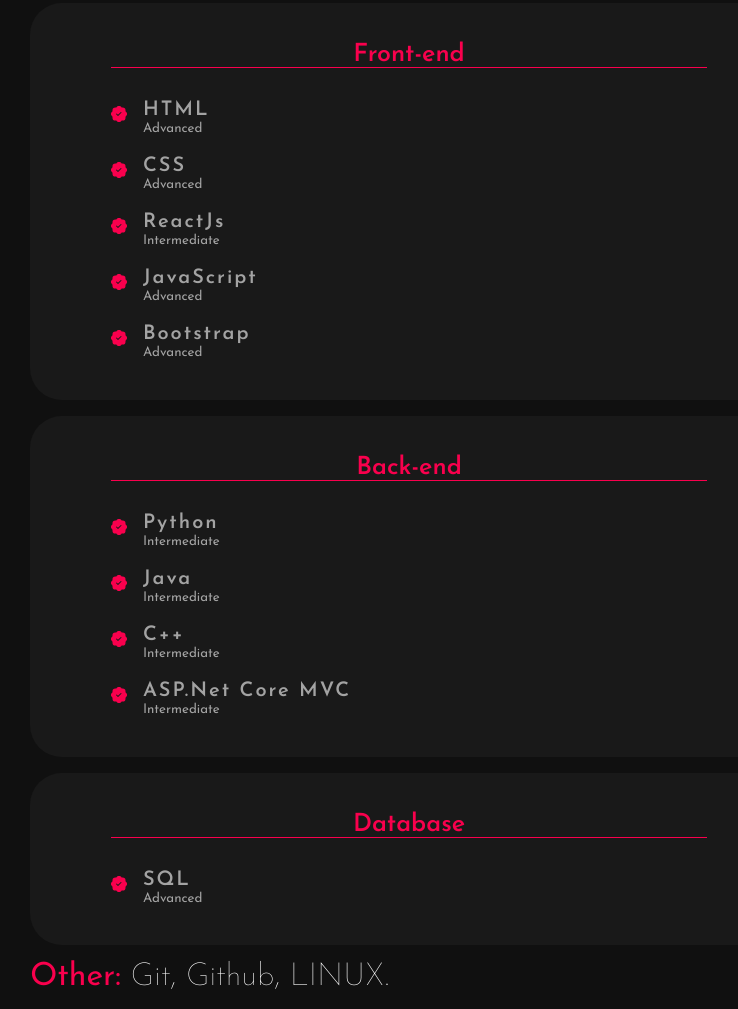
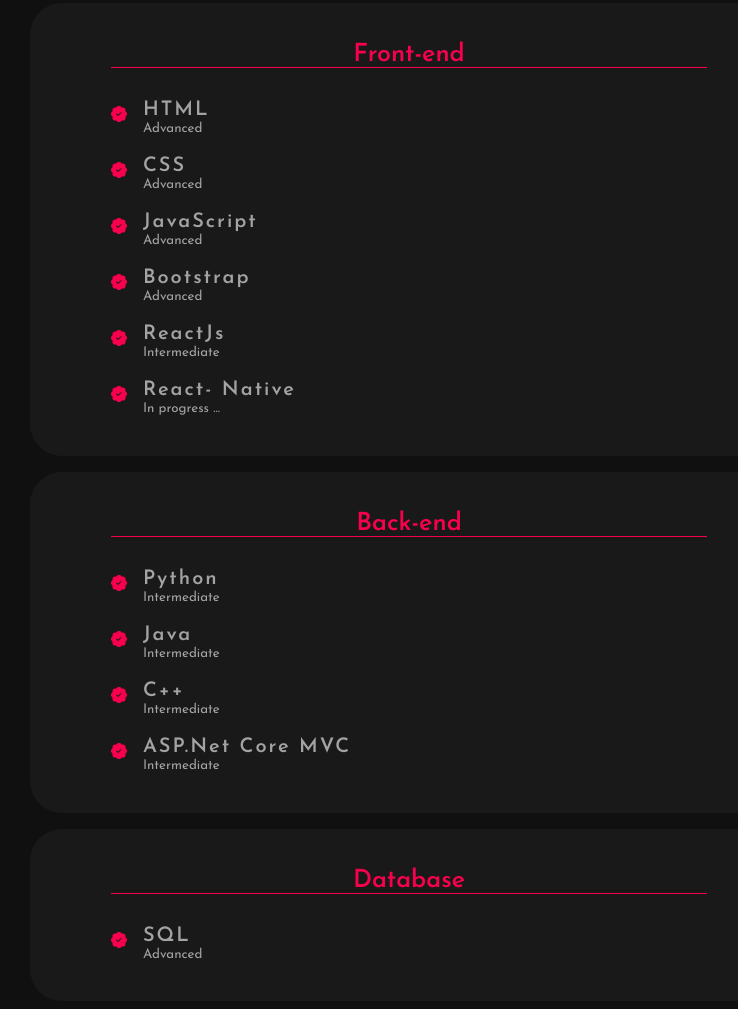
Before and after one commit to Sh0aib-Ja0allah/My-Portfolio, a plain HTML site: page index.html in a window 1280 px wide. Shown: the part 1768-2777 px from the top of the page, without its empty margins (265-1003 px from the left). Drawn offline with Linux system fonts and the light colour scheme.

Commit message:
Update index.html

```diff
--- a/index.html
+++ b/index.html
@@ -164,6 +164,35 @@
 											<small class="text-light">Advanced</small>
 										</div>
 									</article>
+
+									<article class="experience__details">
+										<svg stroke="currentColor" fill="currentColor" stroke-width="0"
+											viewBox="0 0 16 16" class="experience__details-icon" height="1em"
+											width="1em" xmlns="http://www.w3.org/2000/svg">
+											<path
+												d="M10.067.87a2.89 2.89 0 0 0-4.134 0l-.622.638-.89-.011a2.89 2.89 0 0 0-2.924 2.924l.01.89-.636.622a2.89 2.89 0 0 0 0 4.134l.637.622-.011.89a2.89 2.89 0 0 0 2.924 2.924l.89-.01.622.636a2.89 2.89 0 0 0 4.134 0l.622-.637.89.011a2.89 2.89 0 0 0 2.924-2.924l-.01-.89.636-.622a2.89 2.89 0 0 0 0-4.134l-.637-.622.011-.89a2.89 2.89 0 0 0-2.924-2.924l-.89.01-.622-.636zm.287 5.984-3 3a.5.5 0 0 1-.708 0l-1.5-1.5a.5.5 0 1 1 .708-.708L7 8.793l2.646-2.647a.5.5 0 0 1 .708.708z">
+											</path>
+										</svg>
+										<div>
+											<h4>JavaScript</h4>
+											<small class="text-light">Advanced</small>
+										</div>
+									</article>
+
+									<article class="experience__details">
+										<svg stroke="currentColor" fill="currentColor" stroke-width="0"
+											viewBox="0 0 16 16" class="experience__details-icon" height="1em"
+											width="1em" xmlns="http://www.w3.org/2000/svg">
+											<path
+												d="M10.067.87a2.89 2.89 0 0 0-4.134 0l-.622.638-.89-.011a2.89 2.89 0 0 0-2.924 2.924l.01.89-.636.622a2.89 2.89 0 0 0 0 4.134l.637.622-.011.89a2.89 2.89 0 0 0 2.924 2.924l.89-.01.622.636a2.89 2.89 0 0 0 4.134 0l.622-.637.89.011a2.89 2.89 0 0 0 2.924-2.924l-.01-.89.636-.622a2.89 2.89 0 0 0 0-4.134l-.637-.622.011-.89a2.89 2.89 0 0 0-2.924-2.924l-.89.01-.622-.636zm.287 5.984-3 3a.5.5 0 0 1-.708 0l-1.5-1.5a.5.5 0 1 1 .708-.708L7 8.793l2.646-2.647a.5.5 0 0 1 .708.708z">
+											</path>
+										</svg>
+										<div>
+											<h4>Bootstrap</h4>
+											<small class="text-light">Advanced</small>
+										</div>
+									</article>
+
 									<article class="experience__details">
 										<svg stroke="currentColor" fill="currentColor" stroke-width="0"
 											viewBox="0 0 16 16" class="experience__details-icon" height="1em"
@@ -177,6 +206,8 @@
 											<small class="text-light">Intermediate</small>
 										</div>
 									</article>
+
+
 									<article class="experience__details">
 										<svg stroke="currentColor" fill="currentColor" stroke-width="0"
 											viewBox="0 0 16 16" class="experience__details-icon" height="1em"
@@ -186,21 +217,8 @@
 											</path>
 										</svg>
 										<div>
-											<h4>JavaScript</h4>
-											<small class="text-light">Advanced</small>
-										</div>
-									</article>
-									<article class="experience__details">
-										<svg stroke="currentColor" fill="currentColor" stroke-width="0"
-											viewBox="0 0 16 16" class="experience__details-icon" height="1em"
-											width="1em" xmlns="http://www.w3.org/2000/svg">
-											<path
-												d="M10.067.87a2.89 2.89 0 0 0-4.134 0l-.622.638-.89-.011a2.89 2.89 0 0 0-2.924 2.924l.01.89-.636.622a2.89 2.89 0 0 0 0 4.134l.637.622-.011.89a2.89 2.89 0 0 0 2.924 2.924l.89-.01.622.636a2.89 2.89 0 0 0 4.134 0l.622-.637.89.011a2.89 2.89 0 0 0 2.924-2.924l-.01-.89.636-.622a2.89 2.89 0 0 0 0-4.134l-.637-.622.011-.89a2.89 2.89 0 0 0-2.924-2.924l-.89.01-.622-.636zm.287 5.984-3 3a.5.5 0 0 1-.708 0l-1.5-1.5a.5.5 0 1 1 .708-.708L7 8.793l2.646-2.647a.5.5 0 0 1 .708.708z">
-											</path>
-										</svg>
-										<div>
-											<h4>Bootstrap</h4>
-											<small class="text-light">Advanced</small>
+											<h4>React- Native</h4>
+											<small class="text-light">In progress ...</small>
 										</div>
 									</article>
 								</div>
```
